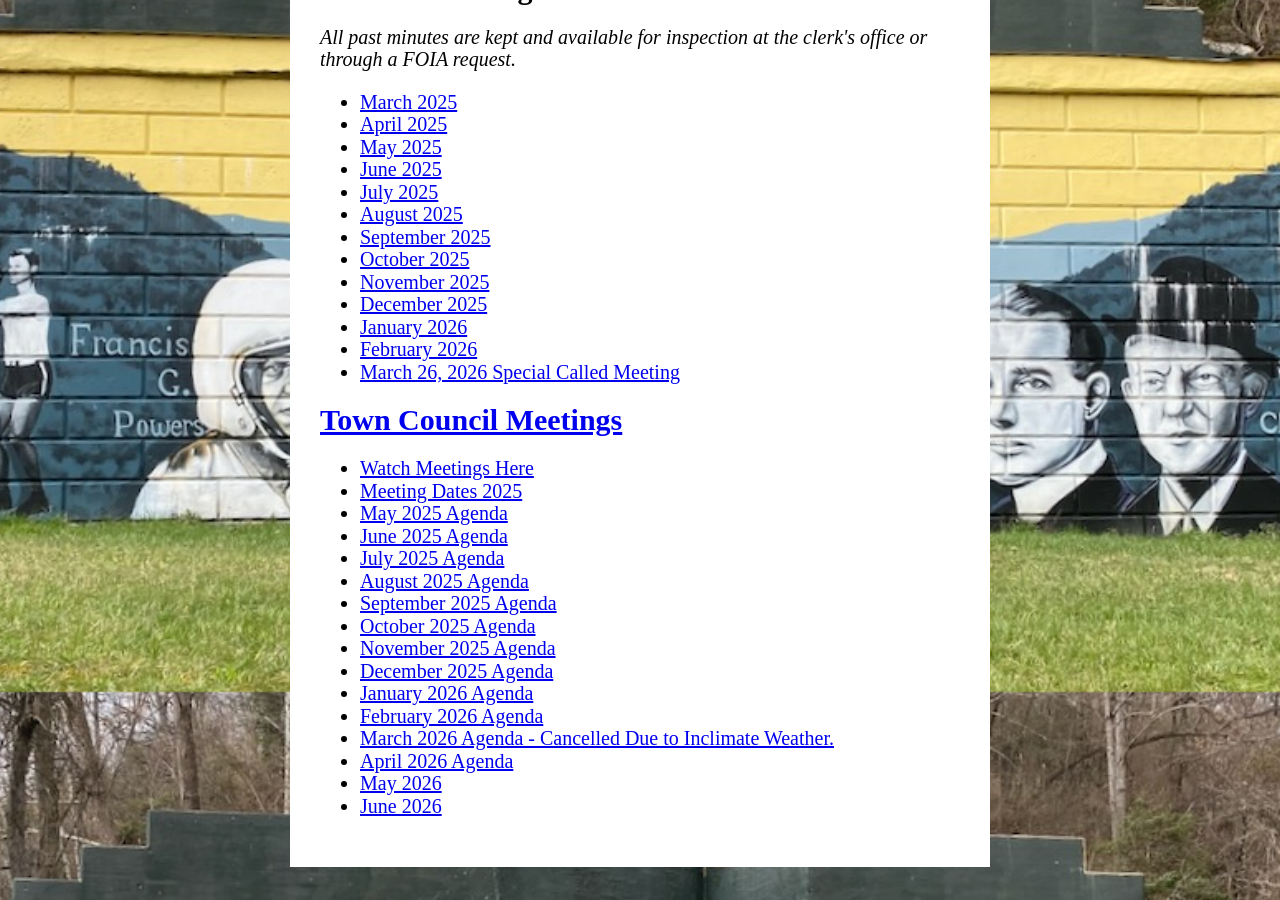
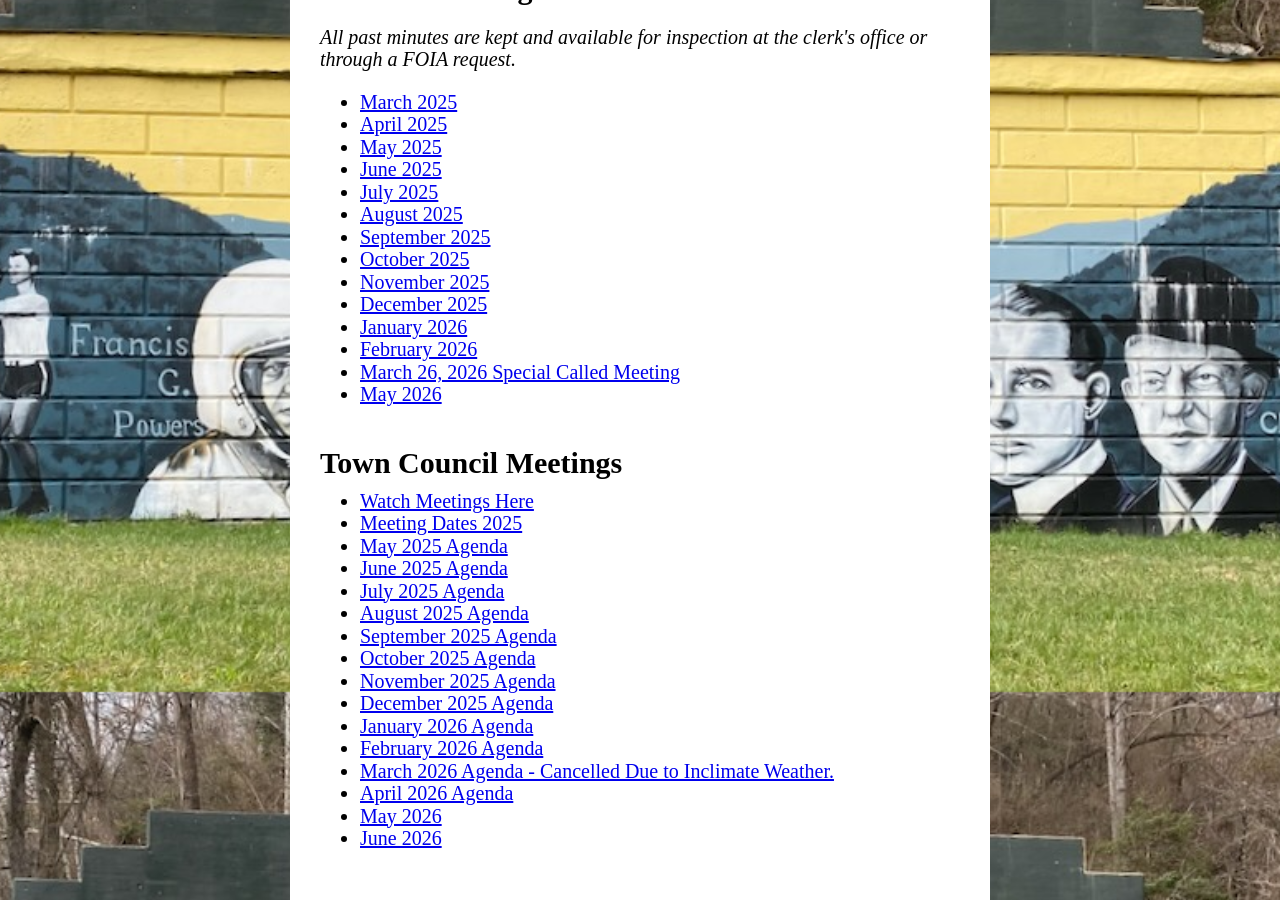
Before and after one commit to poundva/poundva.github.io, a Jekyll site: the page built from index.html, in a window 1280 px wide and 900 px high, scrolled down 3808 px. Built offline with Jekyll 4.4.1, drawn with Linux system fonts in a browser that asks for light colours; some web fonts are replaced.

Commit message:
Add May 2026 minutes link to index.html

```diff
--- a/index.html
+++ b/index.html
@@ -112,6 +112,7 @@ title: Home
     <li><a href="agendas/1947_001.pdf">January 2026</a></li>
     <li><a href="minutes/Feb 2026 Minutes.pdf">February 2026</a></li>
     <li><a href="minutes/March 2026 Special called.pdf">March 26, 2026 Special Called Meeting</li>
+    <li><a href="minutes/May 2026.pdf">May 2026</a></li>
 
 
 </ul>
```
